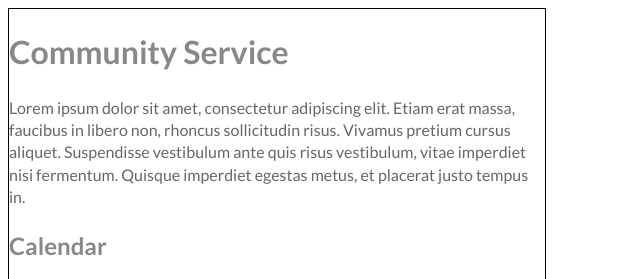
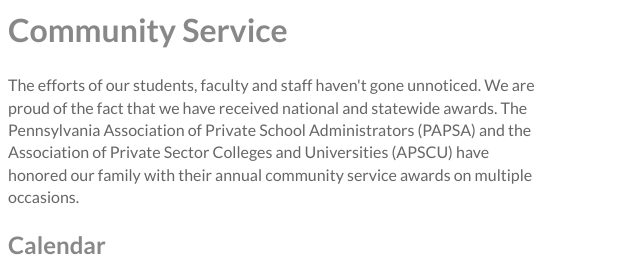
Before and after one commit to TannerWoodworth/community, a PHP site: page /contact.html in a window 1280 px wide. Shown: the top 279 px of the page, without its empty margins (0-640 px from the left). Run offline with PHP 8.4, Linux system fonts and the light colour scheme.

Commit message:
added content and updated calendar

```diff
--- a/contact.html
+++ b/contact.html
@@ -13,11 +13,11 @@
     <div class="content_div">
         <div class="header">
         <h1>Community Service</h1>
-        <p>Lorem ipsum dolor sit amet, consectetur adipiscing elit. Etiam erat massa, faucibus in libero non, rhoncus sollicitudin risus. Vivamus pretium cursus aliquet. Suspendisse vestibulum ante quis risus vestibulum, vitae imperdiet nisi fermentum. Quisque imperdiet egestas metus, et placerat justo tempus in.</p>
+        <p>The efforts of our students, faculty and staff haven't gone unnoticed. We are proud of the fact that we have received national and statewide awards. The Pennsylvania Association of Private School Administrators (PAPSA) and the Association of Private Sector Colleges and Universities (APSCU) have honored our family with their annual community service awards on multiple occasions.</p>
             </div>
         <div class="calendar">
             <h2>Calendar</h2>
-            <iframe src="https://calendar.google.com/calendar/embed?showTitle=0&amp;showPrint=0&amp;showCalendars=0&amp;showTz=0&amp;height=450&amp;wkst=1&amp;bgcolor=%23FFFFFF&amp;ctz=America%2FNew_York" style="border-width:0" width="534" height="450" frameborder="0" scrolling="no"></iframe>
+            <iframe src="https://calendar.google.com/calendar/embed?src=ptieventscalendar%40gmail.com&ctz=America/New_York" style="border: 0" width="100%" height="500" frameborder="0" scrolling="no"></iframe>
         </div>
         <div class="contact_card">
             <h2>Contact Information</h2>
--- a/css/style.css
+++ b/css/style.css
@@ -4,7 +4,11 @@
   color:#888;
   line-height: 1.4;
 max-width:536px;
-    border:1px solid #000;
+
+}
+h1{
+    margin-top:0;
+
 }
 .contact_card{
   display: block;
```
